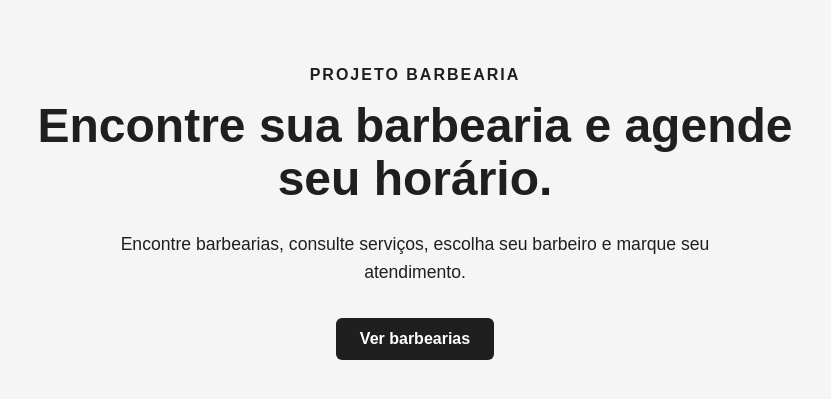
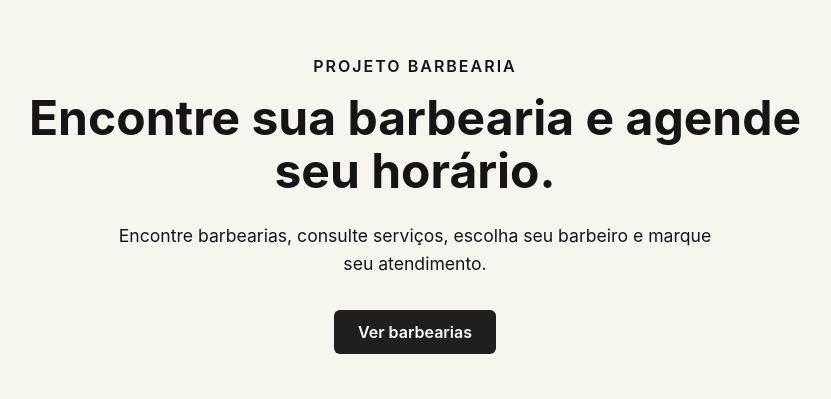
Before and after one commit to Christopher-SNC/projeto-barbearia, a React (Vite) app in the folder frontend/: page / in a window 1280 px wide. Shown: the part 195-594 px from the top of the page, without its empty margins (225-1056 px from the left). Built offline with nearby package versions, Linux system fonts and the light colour scheme; no server answers.

Commit message:
feat(frontend): adiciona base do design system

```diff
--- a/frontend/src/index.css
+++ /dev/null
@@ -1,22 +0,0 @@
-* {
-  box-sizing: border-box;
-}
-
-html {
-  font-family: Arial, Helvetica, sans-serif;
-}
-
-body {
-  margin: 0;
-  min-width: 320px;
-  min-height: 100vh;
-  background-color: #f5f5f5;
-  color: #1f1f1f;
-}
-
-button,
-input,
-textarea,
-select {
-  font: inherit;
-}
--- a/frontend/src/main.tsx
+++ b/frontend/src/main.tsx
@@ -2,7 +2,9 @@ import { StrictMode } from 'react'
 import { createRoot } from 'react-dom/client'
 import { BrowserRouter } from 'react-router-dom'
 
-import './index.css'
+import './styles/variables.css'
+import './styles/global.css'
+
 import App from './App'
 
 createRoot(document.getElementById('root')!).render(
--- /dev/null
+++ b/frontend/src/styles/global.css
@@ -0,0 +1,45 @@
+*,
+*::before,
+*::after {
+  box-sizing: border-box;
+}
+
+html {
+  font-family: var(--font-family-base);
+}
+
+body {
+  margin: 0;
+  min-width: 320px;
+  min-height: 100vh;
+  background-color: var(--color-bg-page);
+  color: var(--color-text-primary);
+}
+
+button,
+input,
+textarea,
+select {
+  font: inherit;
+}
+
+button {
+  cursor: pointer;
+}
+
+a {
+  color: inherit;
+}
+
+img {
+  display: block;
+  max-width: 100%;
+}
+
+h1,
+h2,
+h3,
+h4,
+p {
+  margin-top: 0;
+}
--- /dev/null
+++ b/frontend/src/styles/variables.css
@@ -0,0 +1,87 @@
+:root {
+  /* =========================
+     Cores primitivas
+     ========================= */
+
+  --color-graphite-950: #151515;
+  --color-graphite-900: #1d1d1b;
+  --color-graphite-800: #2a2926;
+  --color-graphite-600: #5d5a54;
+  --color-graphite-300: #c9c4ba;
+  --color-graphite-150: #e8e3d9;
+
+  --color-cream-50: #f8f5ef;
+  --color-white: #ffffff;
+
+  --color-gold-500: #b88a44;
+  --color-gold-600: #9d7337;
+
+  --color-success-500: #2e7d5b;
+  --color-danger-500: #b64b45;
+
+  /* =========================
+     Cores semânticas
+     ========================= */
+
+  --color-bg-page: var(--color-cream-50);
+  --color-bg-surface: var(--color-white);
+  --color-bg-inverse: var(--color-graphite-950);
+  --color-bg-accent: var(--color-gold-500);
+
+  --color-text-primary: var(--color-graphite-950);
+  --color-text-secondary: var(--color-graphite-600);
+  --color-text-inverse: var(--color-white);
+  --color-text-accent: var(--color-gold-600);
+
+  --color-border-default: var(--color-graphite-150);
+
+  --color-success: var(--color-success-500);
+  --color-error: var(--color-danger-500);
+
+  /* =========================
+     Tipografia
+     ========================= */
+
+  --font-family-base:
+    'Inter',
+    Arial,
+    Helvetica,
+    sans-serif;
+
+  /* =========================
+     Espaçamentos
+     ========================= */
+
+  --spacing-2xs: 4px;
+  --spacing-xs: 8px;
+  --spacing-sm: 12px;
+  --spacing-md: 16px;
+  --spacing-lg: 24px;
+  --spacing-xl: 32px;
+  --spacing-2xl: 48px;
+  --spacing-3xl: 64px;
+  --spacing-4xl: 96px;
+
+  /* =========================
+     Bordas
+     ========================= */
+
+  --radius-sm: 8px;
+  --radius-md: 12px;
+  --radius-lg: 18px;
+  --radius-xl: 24px;
+  --radius-full: 999px;
+
+  /* =========================
+     Sombras
+     ========================= */
+
+  --shadow-card:
+    0 8px 24px -8px rgb(0 0 0 / 8%);
+
+  /* =========================
+     Layout
+     ========================= */
+
+  --container-width: 1200px;
+}
```
Also changed, not shown: 1 other file (tests, documents, lock files or other folders).
